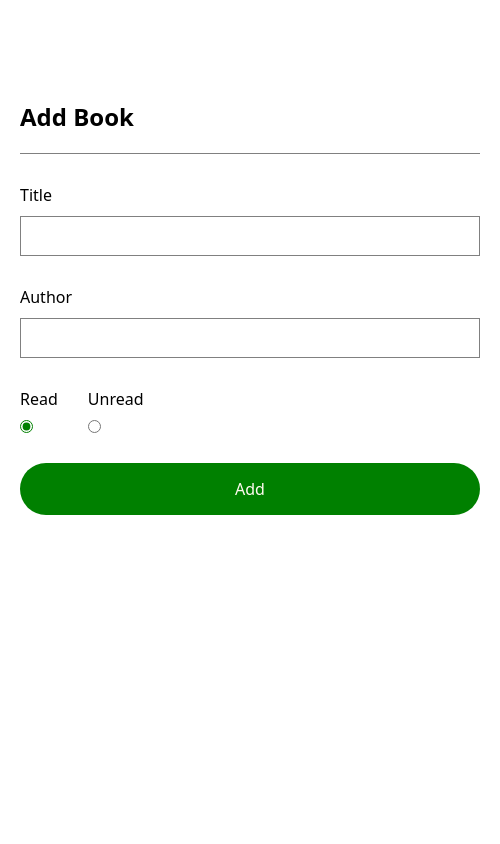
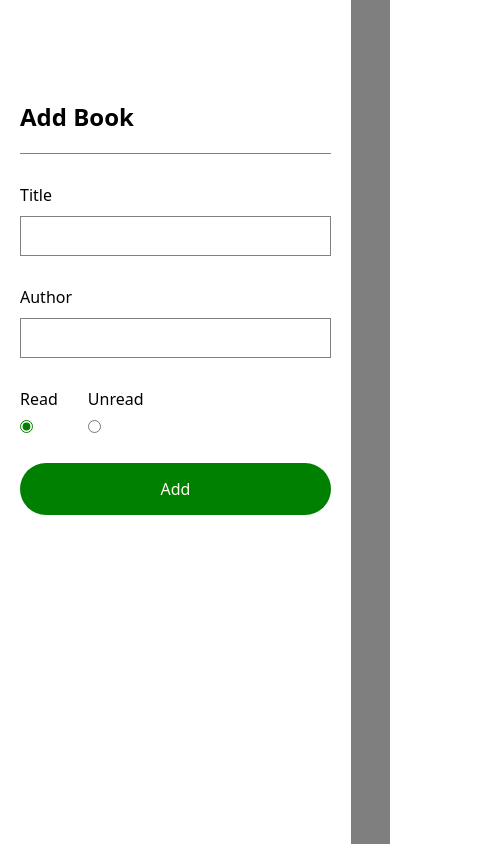
Before and after one commit to darrionn33/my-library, a plain HTML site: page index.html in a window 390 px wide. Both pictures are taken after a click on the button "New Book". Shown: the whole page, 500 px wide, since content can reach past the window. Drawn offline with Linux system fonts and the light colour scheme.

Commit message:
correctly set max-width to 90dvw for mobile

```diff
--- a/styles.css
+++ b/styles.css
@@ -60,7 +60,7 @@ body > button > svg {
   position: absolute;
   top: 0;
   left: 0;
-  width: min(900dvw, 500px);
+  width: min(90dvw, 500px);
   background-color: #fff;
   height: 100dvh;
   flex-direction: column;
```
